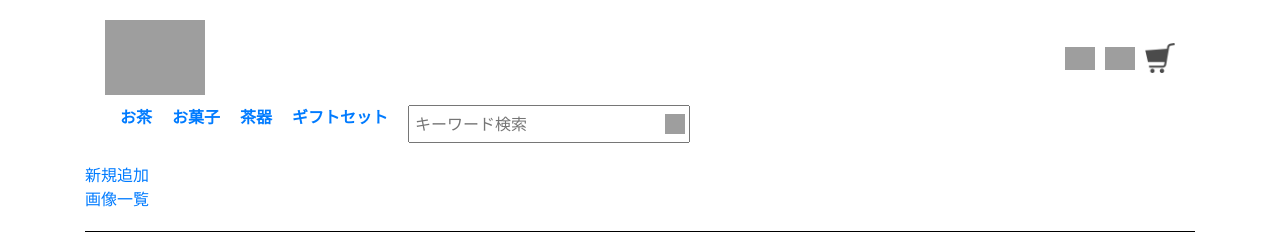
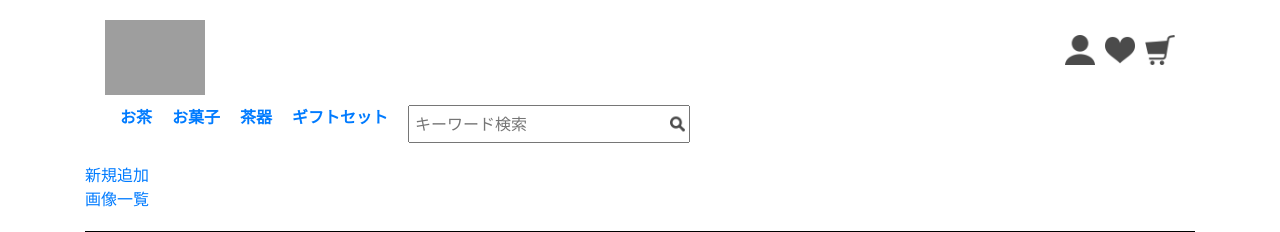
Before and after one commit to sarahtanouchi/django_team6, a Django app: page /items/admin/ in a window 1280 px wide. Shown: the top 232 px of the page. Run offline with Django 3.2, Linux system fonts and the light colour scheme; a user stored in the database is signed in; data comes from the database, SQL or seed files in the repository; some libraries are stand-ins or nearby versions; grey boxes are pictures that could not be loaded.

Commit message:
ヘッダー12/2

```diff
--- a/static/stylesheets/header.css
+++ b/static/stylesheets/header.css
@@ -15,6 +15,7 @@ header {
 }
 
 .user_actions {
+    list-style: none;
     display: flex;
     align-items: center;
 }
@@ -67,8 +68,8 @@ header {
     top: 50%;
     right: 5px;
     transform: translateY(-50%);
-    width: 20px;
-    height: 20px;
+    width: 15px;
+    height: 15px;
     cursor: pointer;
 }
 
--- a/templates/includes/logged_in_header.html
+++ b/templates/includes/logged_in_header.html
@@ -1,12 +1,14 @@
 {% load static %}
+
 <!DOCTYPE html>
 <html lang="ja">
 
 <head>
     <meta charset="UTF-8">
-    <meta name="viewport" content="width=device-width, initial-scale=1.0">
     <title>土佐茶オンラインショップ</title>
+    <link rel="stylesheet" href="reset.css">
     <link rel="stylesheet" href="{% static 'stylesheets/header.css' %}">
+    <link rel="icon" href="favicon.ico">
 </head>
 
 <body>
@@ -16,47 +18,38 @@
         <div class="logo">
             <img src="{% static 'images/logo.png' %}" alt="ロゴ">
         </div>
-        <div class="user_actions">
-            <!--{% if request.user.username == 'admin' %}-->
-            <!--<a href="{% url 'username:admin' %}">-->
-                <!--{{ request.user.username }} 様-->
-            <!--</a>-->
-            <!--{% else %}-->
-            <!--<a href="{% url 'accounts:login' %}">-->
-            <!--    ログイン-->
-            <!--</a>-->
-            <!--{% endif %}-->
-            <a href="{% url 'user' %}"><img src="{% static 'images/icon/mypage_icon.png' %}" alt="マイページ"></a>
-            <a href="{% url 'items:likes' %}"><img src="{% static 'images/icon/favorites_icon.png' %}" alt="お気に入りリスト"></a>
-            <a href="{% url 'items:carts' %}"><img src="{% static 'images/icon/cart_icon.png' %}" alt="カート"></a>
-       </div>
+        <ul class="user_actions">
+            <li><a href="#"><img src="{% static 'images/icon/mypage_icon.png' %}" alt="マイページ"></a></li>
+            <li><a href="#"><img src="{% static 'images/icon/favorite_icon.png' %}" alt="お気に入りリスト"></a></li>
+            <li><a href="#"><img src="{% static 'images/icon/cart_icon.png' %}" alt="カート"></a></li>
+       </ul>
     </div>
 
     <div class="lower_row">
         <div class="container">
             <ul class="header_nav">
                 <li>
-                    <a href="{% url 'items:index' category='tea' %}">
+                    <a href="#">
                         お茶
                     </a>
                 </li>
                 <li>
-                    <a href="{% url 'items:index' category='sweets' %}">
+                    <a href="#">
                         お菓子
                     </a>
                 </li>
                 <li>
-                    <a href="{% url 'items:index' category='utensils' %}">
+                    <a href="#">
                         茶器
                     </a>
                 </li>
                 <li>
-                    <a href="{% url 'items:index' category='gift_sets' %}">
+                    <a href="#">
                         ギフトセット
                     </a>
                 </li>
                 <li class="search-container">
-                    <img src="images/icon/search-icon.png" alt="検索アイコン">
+                    <img src="{% static 'images/icon/search_icon.png' %}"alt="検索アイコン">
                     <input type="text" placeholder="キーワード検索">
                 </li>
             </ul>
```
Also changed, not shown: templates/includes/default.html (added, +14 -0 lines), static/images/icon/mypage_icon.png (renamed from static/images/icon/mypege_icon.png).
